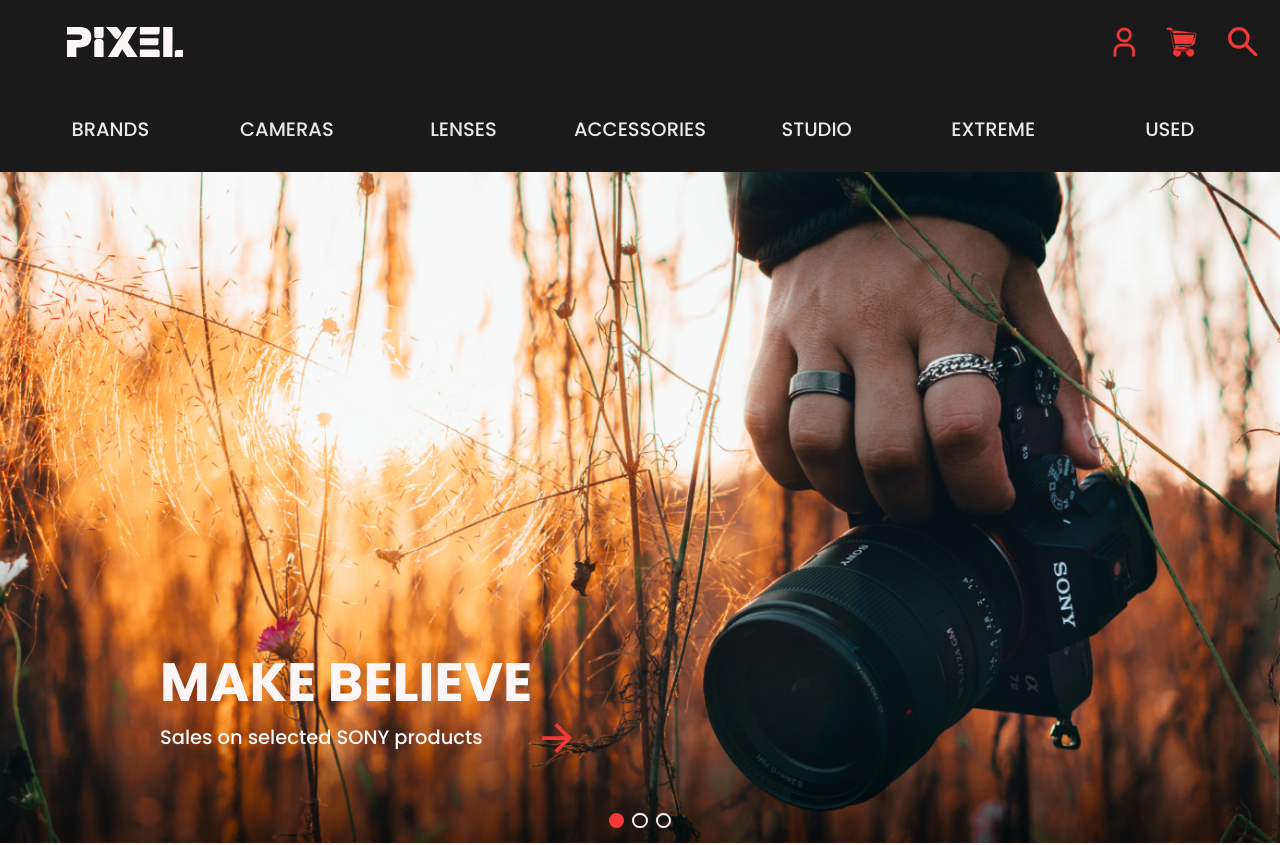
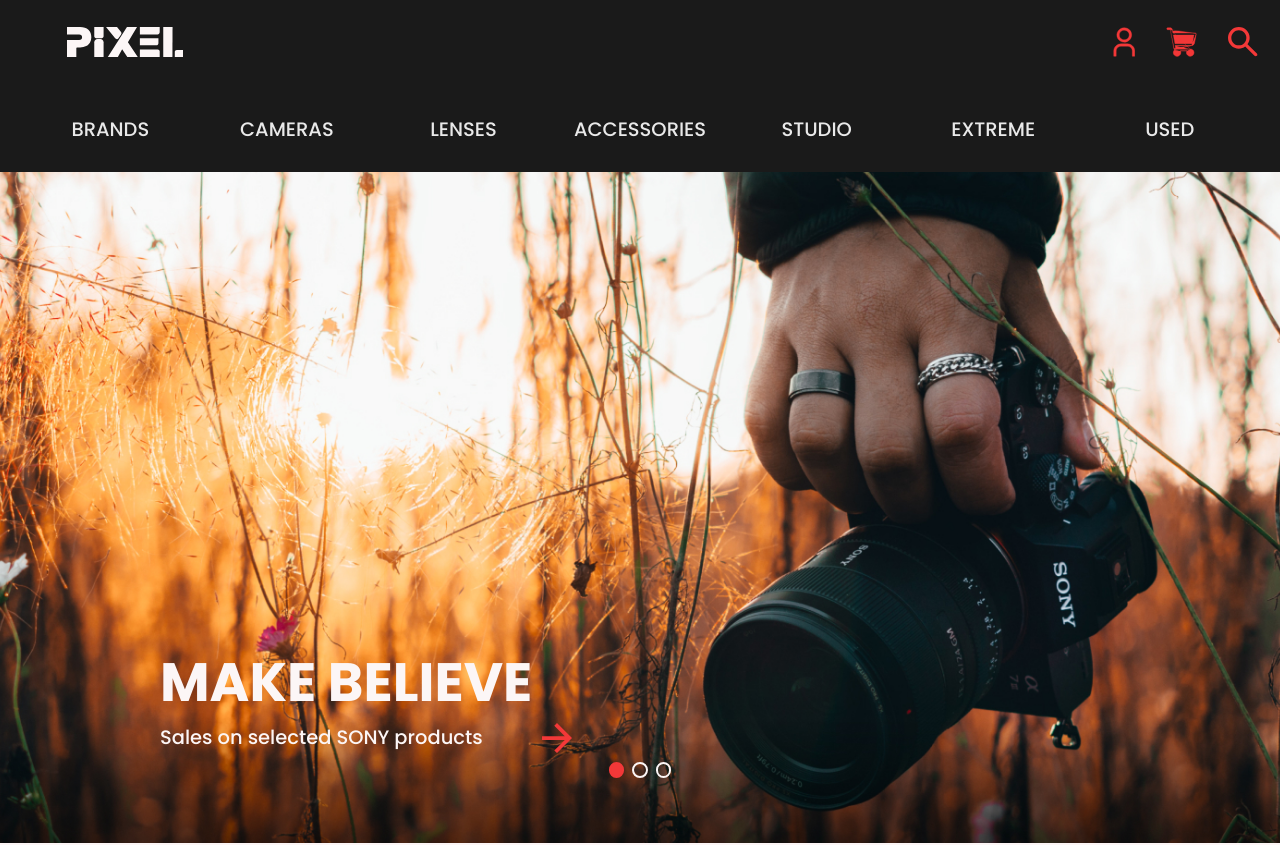
Before and after one commit to abutahermuhammad/pixel, a Next.js app: page / in a window 1280 px wide. Shown: the top 845 px of the page. Built offline with nearby package versions, Linux system fonts and the light colour scheme.

Commit message:
swiper fix

```diff
--- a/src/styles/swiper-fix.scss
+++ b/src/styles/swiper-fix.scss
@@ -1,9 +1,5 @@
 // Swiper Fix
-.swiper {
-  @apply max-md:overflow-x-hidden;
-}
 .swiper-pagination-bullets {
-  @apply max-md:bottom-[31.45px] md:bottom-[58.47px];
   .swiper-pagination-bullet {
     @apply mx-[8.23px] md:mx-[14px] bg-transparent border-2 border-white rounded-full w-[15.47px] h-[15.47px] opacity-100;
     // margin-left: 14px !important;
@@ -14,3 +10,15 @@
     }
   }
 }
+
+@media screen and (max-width: 1024px) {
+  .swiper-pagination-bullets {
+    bottom: 31.45px !important;
+  }
+}
+
+@media screen and (min-width: 1025px) {
+  .swiper-pagination-bullets {
+    bottom: 58.47px !important;
+  }
+}
```
